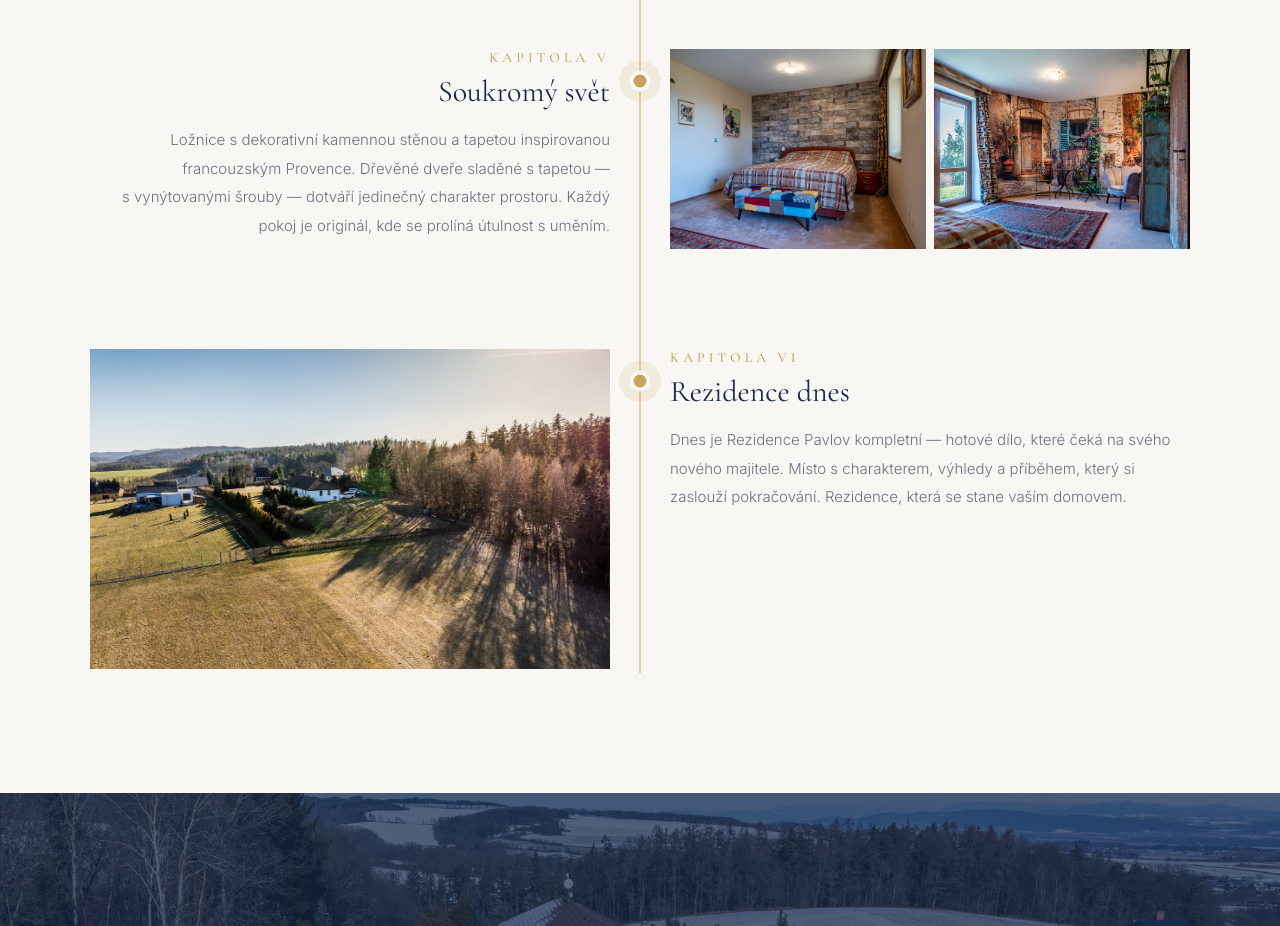
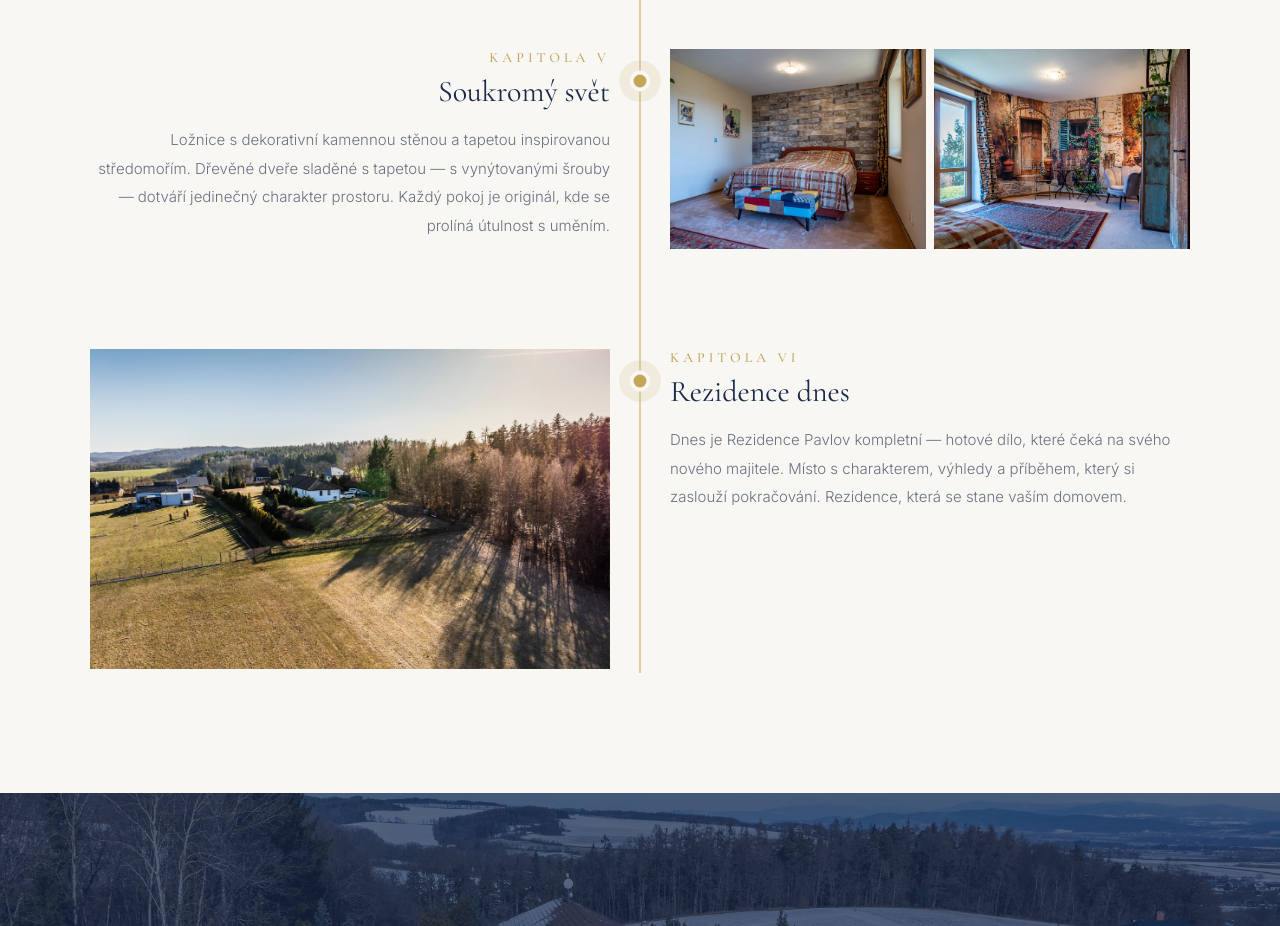
Before and after one commit to tknurture/Petr-Dadej---Rezidence-Pavlov, a Next.js app: page / in a window 1280 px wide. Shown: the part 3740-4666 px from the top of the page. Built offline with nearby package versions, Linux system fonts and the light colour scheme.

Commit message:
Replace francouzským Provence with středomořím

```diff
--- a/app/page.tsx
+++ b/app/page.tsx
@@ -606,7 +606,7 @@ export default function Home() {
               <h3 className="tl-title">Soukromý svět</h3>
               <p className="tl-desc">
                 Ložnice s dekorativní kamennou stěnou a&nbsp;tapetou
-                inspirovanou francouzským Provence. Dřevěné dveře
+                inspirovanou středomořím. Dřevěné dveře
                 sladěné s&nbsp;tapetou — s&nbsp;vynýtovanými šrouby
                 — dotváří jedinečný charakter prostoru.
                 Každý pokoj je originál, kde se prolíná útulnost
```
